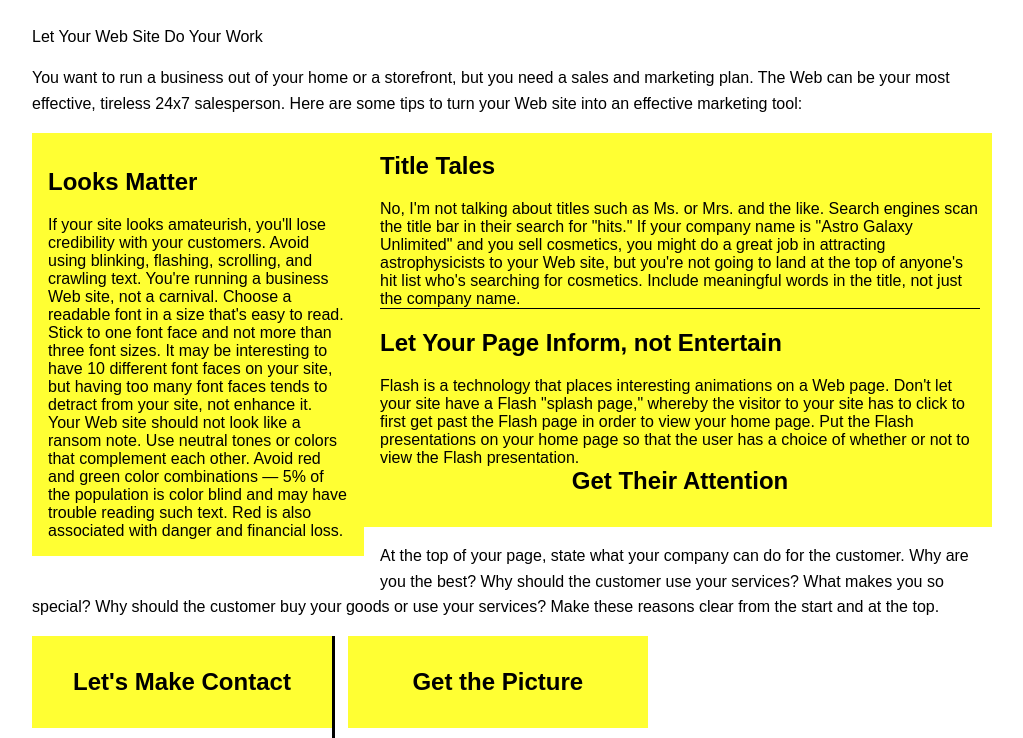
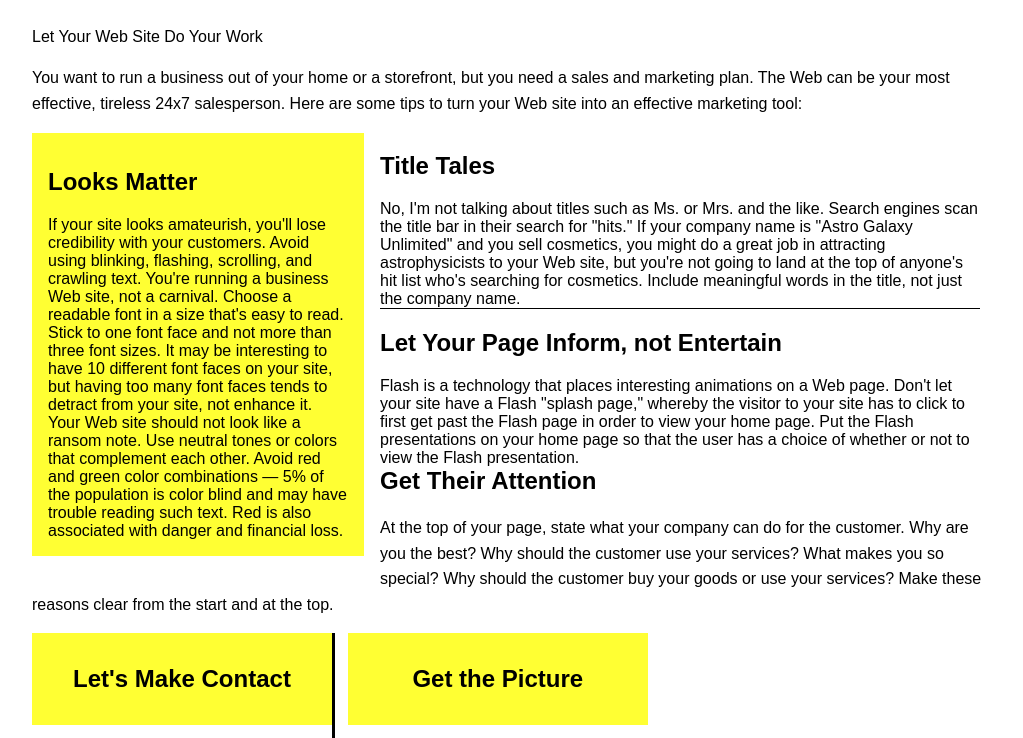
Before and after one commit to Afrink4/Images_Positioning_Activity, a plain HTML site: page index.html in a window 1280 px wide. Shown: the part 48-786 px from the top of the page, without its empty margins (128-1151 px from the left). Drawn offline with Linux system fonts and the light colour scheme.

Commit message:
Update index.html

```diff
--- a/index.html
+++ b/index.html
@@ -26,7 +26,7 @@ Flash is a technology that places interesting animations on a Web page. Don't le
 </div>
 
 <div id="attetion">
-<div class = "heading">
+<div>
 <h2>Get Their Attention</h2>
 </div>
 <p>At the top of your page, state what your company can do for the customer. Why are you the best? Why should the customer use your services? What makes you so special? Why should the customer buy your goods or use your services? Make these reasons clear from the start and at the top.</p>
```
